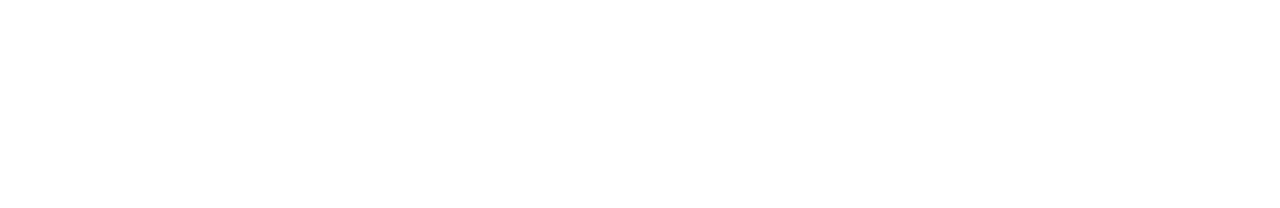
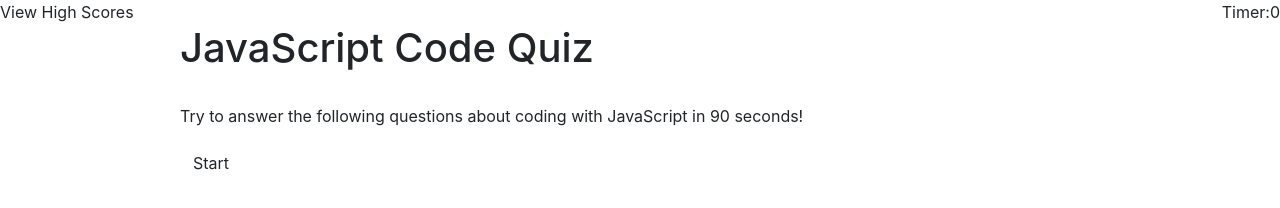
Before and after one commit to EleanorBurgess0940/Code-Quiz_ECB, a plain HTML site: page index.html in a window 1280 px wide. Drawn offline with nearby package versions, Linux system fonts and the light colour scheme.

Commit message:
added basic content to the start/home page

```diff
--- a/index.html
+++ b/index.html
@@ -6,6 +6,26 @@
     <meta name="viewport" content="width=device-width, initial-scale=1.0">
     <link rel="stylesheet" href="https://stackpath.bootstrapcdn.com/bootstrap/4.4.1/css/bootstrap.min.css"
         integrity="sha384-Vkoo8x4CGsO3+Hhxv8T/Q5PaXtkKtu6ug5TOeNV6gBiFeWPGFN9MuhOf23Q9Ifjh" crossorigin="anonymous">
+    <title>Javascript Code Quiz</title>
+</head>
+
+<header>
+    <a>View High Scores</a>
+    <span class="float-right">Timer:0</span>
+</header>
+
+<body>
+    <div class="container">
+        <div class="row justify-content-center">
+            <div class="col-10">
+                <h1>JavaScript Code Quiz</h1>
+                <br>
+                <p> Try to answer the following questions about coding with JavaScript in 90 seconds!</p>
+                <button type="button" class="btn">Start</button>
+            </div>
+        </div>
+    </div>
+
     <script src="https://code.jquery.com/jquery-3.4.1.slim.min.js"
         integrity="sha384-J6qa4849blE2+poT4WnyKhv5vZF5SrPo0iEjwBvKU7imGFAV0wwj1yYfoRSJoZ+n"
         crossorigin="anonymous"></script>
@@ -15,11 +35,6 @@
     <script src="https://stackpath.bootstrapcdn.com/bootstrap/4.4.1/js/bootstrap.min.js"
         integrity="sha384-wfSDF2E50Y2D1uUdj0O3uMBJnjuUD4Ih7YwaYd1iqfktj0Uod8GCExl3Og8ifwB6"
         crossorigin="anonymous"></script>
-    <title>Javascript Code Quiz</title>
-</head>
-
-<body>
-
 </body>
 
 </html>
```
